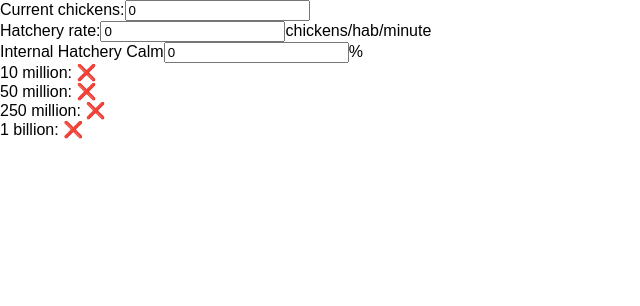
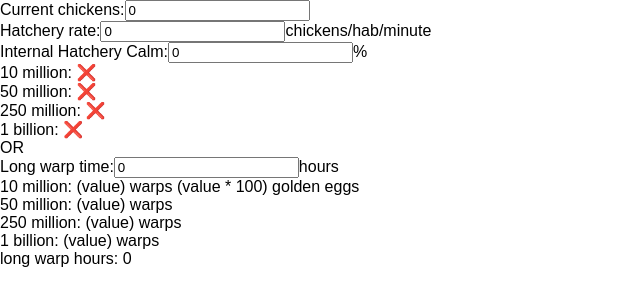
Before and after one commit to zofrex/eggs-calculator, a React (Create React App) app: page / in a window 1280 px wide. Shown: the top 306 px of the page, without its empty margins (0-640 px from the left). Built offline with nearby package versions, Linux system fonts and the light colour scheme.

Commit message:
Add UI for displaying warp information

```diff
--- a/src/App.js
+++ b/src/App.js
@@ -24,6 +24,7 @@ class NameForm extends Component {
         currentChickens: 0,
         rate: 0,
         calm: 0,
+        currentWarpHours: 0,
     };
 
     handleChange = (event) => {
@@ -82,15 +83,30 @@ class NameForm extends Component {
                     chickens/hab/minute
                 </label></div>
                 <div><label>
-                    Internal Hatchery Calm
+                    Internal Hatchery Calm:
                     <input name="calm" type="text" value={this.state.calm} onChange={this.handleChange}/>
                     %
                 </label></div>
                 <div>
-                    10 million: {this.getTime(to10mil, actualRate)}<br/>
-                    50 million: {this.getTime(to50mil, actualRate)}<br/>
-                    250 million: {this.getTime(to250mil, actualRate)}<br/>
-                    1 billion: {this.getTime(to1bil, actualRate)}<br/>
+                    10 million: {this.getTime(to10mil, actualRate)} <br/>
+                    50 million: {this.getTime(to50mil, actualRate)} <br/>
+                    250 million: {this.getTime(to250mil, actualRate)} <br/>
+                    1 billion: {this.getTime(to1bil, actualRate)} <br/>
+                </div>
+                <div> OR <br/>
+                    </div>
+
+                    <div><label>
+                    Long warp time:
+                    <input name="currentWarpHours" type="text" value={this.state.currentWarpHours} onChange={this.handleChange}/>
+                    hours
+                </label></div>
+                <div>
+                    10 million: (value) warps (value * 100) golden eggs<br/>
+                    50 million: (value) warps<br/>
+                    250 million: (value) warps<br/>
+                    1 billion: (value) warps<br/>
+                    long warp hours: {this.state.currentWarpHours}
                 </div>
             </form>
         );
```
Also changed, not shown: package.json (line endings or trailing spaces).
